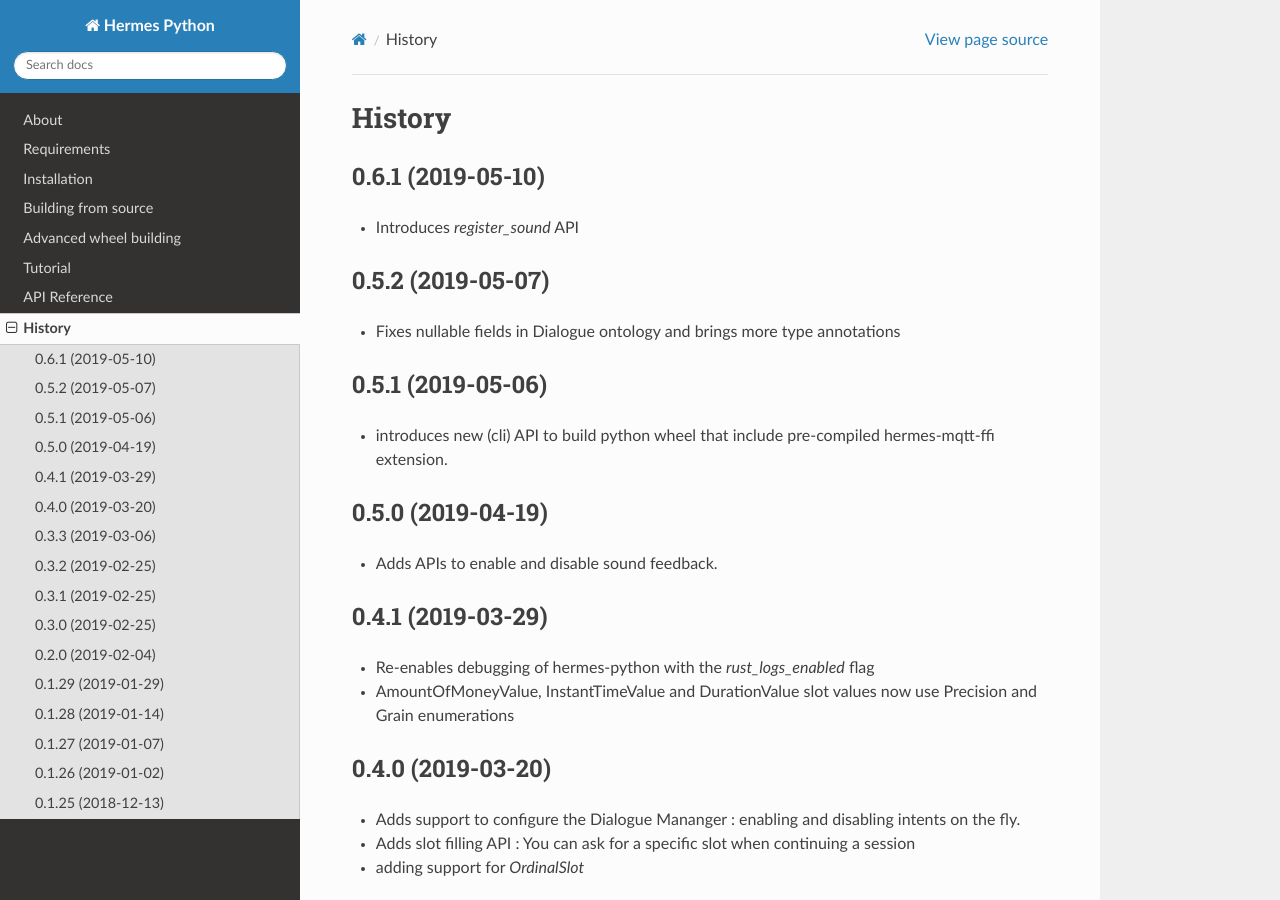
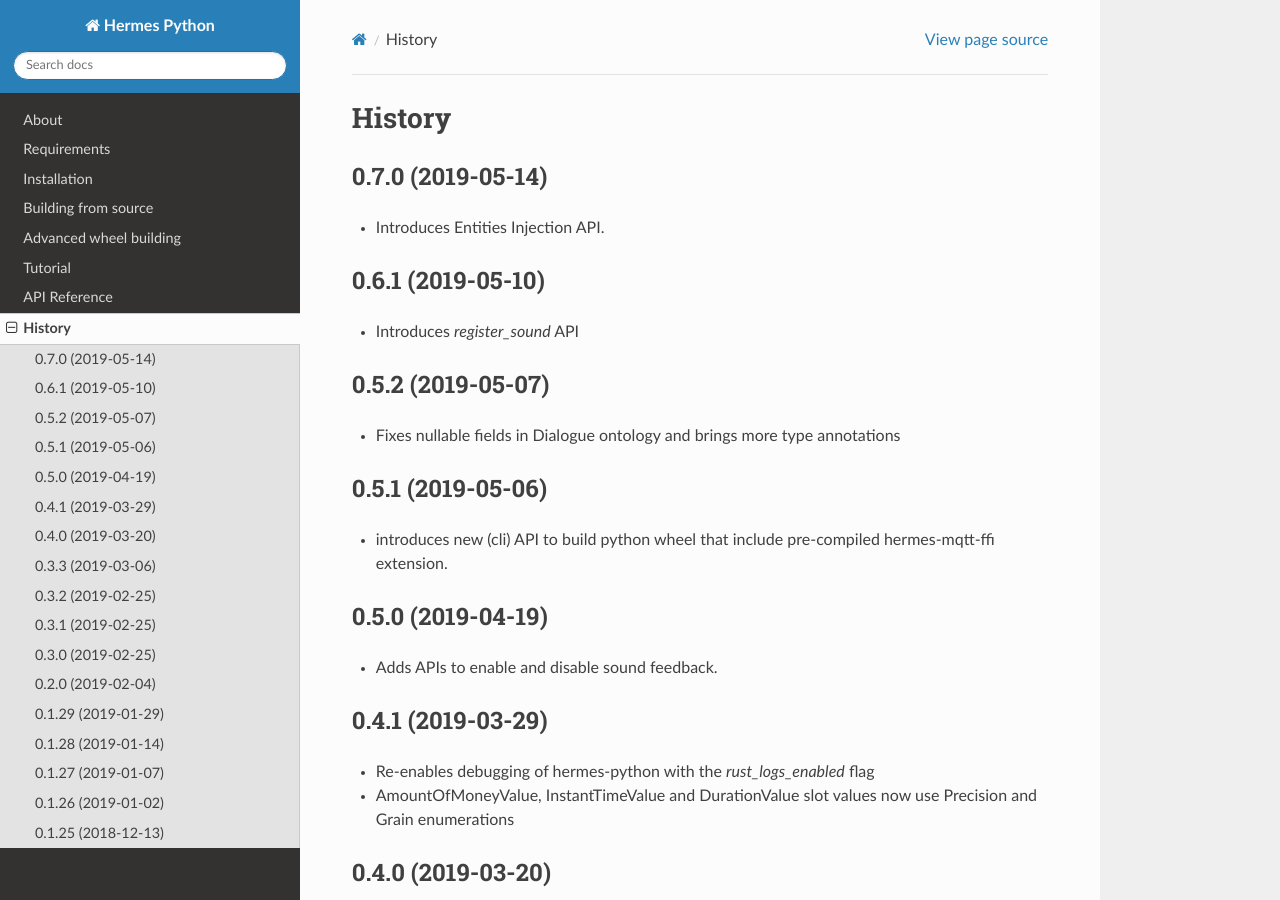
Before and after one commit to snipsco/hermes-protocol, a Sphinx documentation site: the page built from platforms/hermes-python/documentation/source/HISTORY.rst, in a window 1280 px wide and 900 px high. Built offline with Sphinx 7.4.7 and the Read the Docs theme 2.0.0, drawn with Linux system fonts in a browser that asks for light colours.

Commit message:
bumping version + changelog

```diff
--- a/platforms/hermes-python/documentation/source/HISTORY.rst
+++ b/platforms/hermes-python/documentation/source/HISTORY.rst
@@ -1,5 +1,9 @@
 History
 ==========
+
+0.7.0 (2019-05-14)
+------------------
+* Introduces Entities Injection API.
 
 0.6.1 (2019-05-10)
 ------------------
--- a/platforms/hermes-python/hermes_python/__version__.py
+++ b/platforms/hermes-python/hermes_python/__version__.py
@@ -1,5 +1,5 @@
 __title__ = 'hermes_python'
-__version__ = '0.6.1'
+_version__ = '0.7.0'
 __description__ = 'Python bindings for Snips Hermes Protocol'
 __url__ = {
     'Documentation': 'https://hermespython.readthedocs.io/en/latest/',
```
